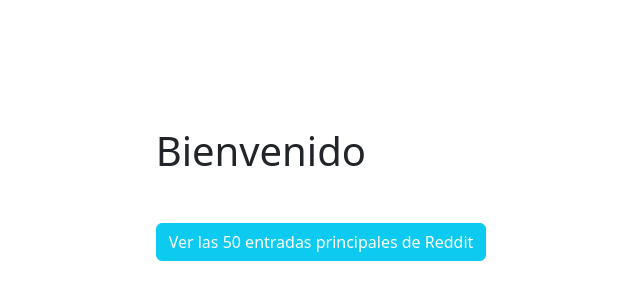
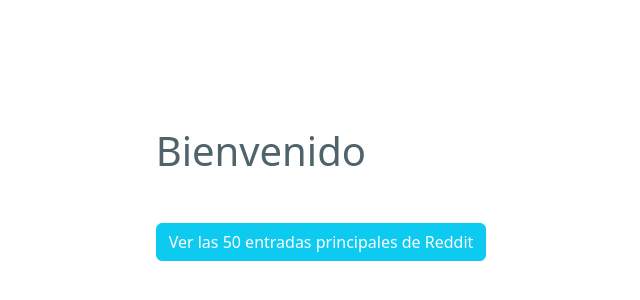
Before and after one commit to Jorgefebres/reto-tecnico-frontend-vue, a Vue app: page / in a window 1280 px wide. Shown: the part 206-506 px from the top of the page, without its empty margins (319-959 px from the left). Built offline with nearby package versions, Linux system fonts and the light colour scheme.

Commit message:
fix: 🐛 fixing loading
fixing loading

```diff
--- a/src/modules/reddit-entries/store/reddit-entries/actions.js
+++ b/src/modules/reddit-entries/store/reddit-entries/actions.js
@@ -2,6 +2,7 @@
 import redditFirebaseAPI from "@/api/redditFirebaseAPI";
 
 export const loadEntries = async ({ commit }) => {
+  commit("setLoading", true);
   const { data } = await redditAPI.get("/top.json?limit=50");
   if (!data) {
     commit("setEntries", []);
@@ -24,8 +25,8 @@
       read: false,
     };
   });
-  console.log(redditPosts);
   commit("setEntries", redditPosts);
+  commit("setLoading", false);
 };
 
 export const loadReadEntries = async ({ commit }) => {
@@ -42,7 +43,6 @@
       ...data[id],
     });
   }
-  console.log(readEntries);
   commit("setReadEntries", readEntries);
   commit("updateEntriesReadState", readEntries);
 };
@@ -61,8 +61,8 @@
 };
 
 export const saveEntryImages = async ({ commit }, entry) => {
-  const { thumbnail, fullImage } = entry;
-  const dataToSave = { thumbnail, fullImage };
+  const { thumbnail, fullImage, read } = entry;
+  const dataToSave = { thumbnail, fullImage, read };
 
   await redditFirebaseAPI.put(`/read-entries/${entry.id}.json`, dataToSave);
   const newEntry = {
--- a/src/modules/reddit-entries/store/reddit-entries/mutations.js
+++ b/src/modules/reddit-entries/store/reddit-entries/mutations.js
@@ -1,6 +1,9 @@
 export const setEntries = (state, entries) => {
   state.entries = entries;
-  state.isLoading = false;
+};
+
+export const setLoading = (state, isLoading) => {
+  state.isLoading = isLoading;
 };
 
 export const updateEntriesReadState = (state, updatedEntries) => {
@@ -12,15 +15,12 @@
       entry.read = updatedEntry.read;
     }
   });
-  state.isLoading = false;
 };
 
 export const setReadEntries = (state, readEntries) => {
   state.readEntries = readEntries;
-  state.isLoading = false;
 };
 
 export const setNewReadEntry = (state, readEntry) => {
   state.readEntries = [...state.readEntries, readEntry];
-  state.isLoading = false;
 };
--- a/src/modules/reddit-entries/views/NoEntrySelected.vue
+++ b/src/modules/reddit-entries/views/NoEntrySelected.vue
@@ -9,6 +9,9 @@
 </script>
 
 <style lang="scss" scoped>
+h1 {
+  color: #50636a;
+}
 div {
   height: 100%;
 }
--- a/src/views/HomeView.vue
+++ b/src/views/HomeView.vue
@@ -22,6 +22,9 @@
 </script>
 
 <style scoped>
+h1 {
+  color: #50636a;
+}
 .container {
   width: 100%;
   height: 100vh;
```
